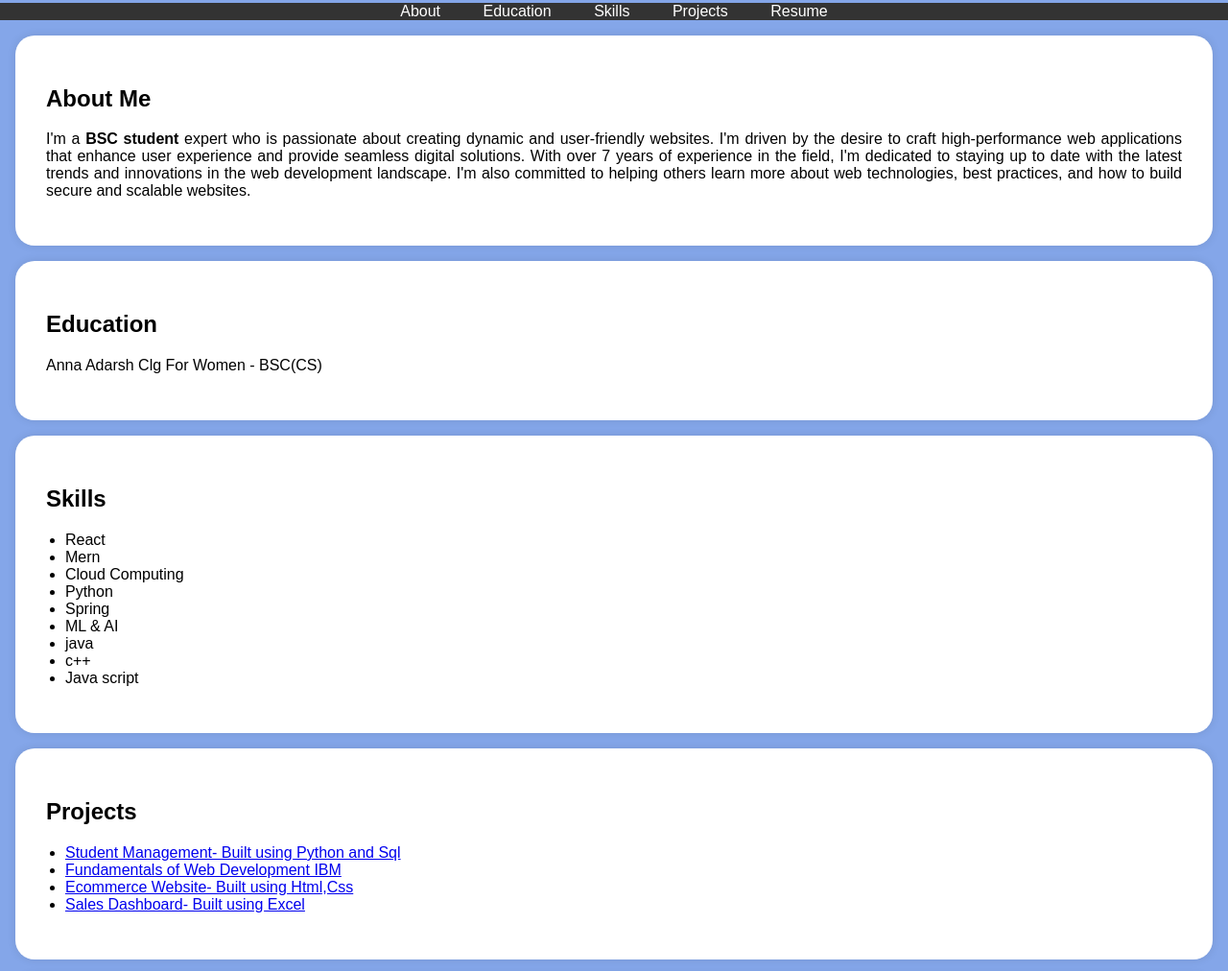
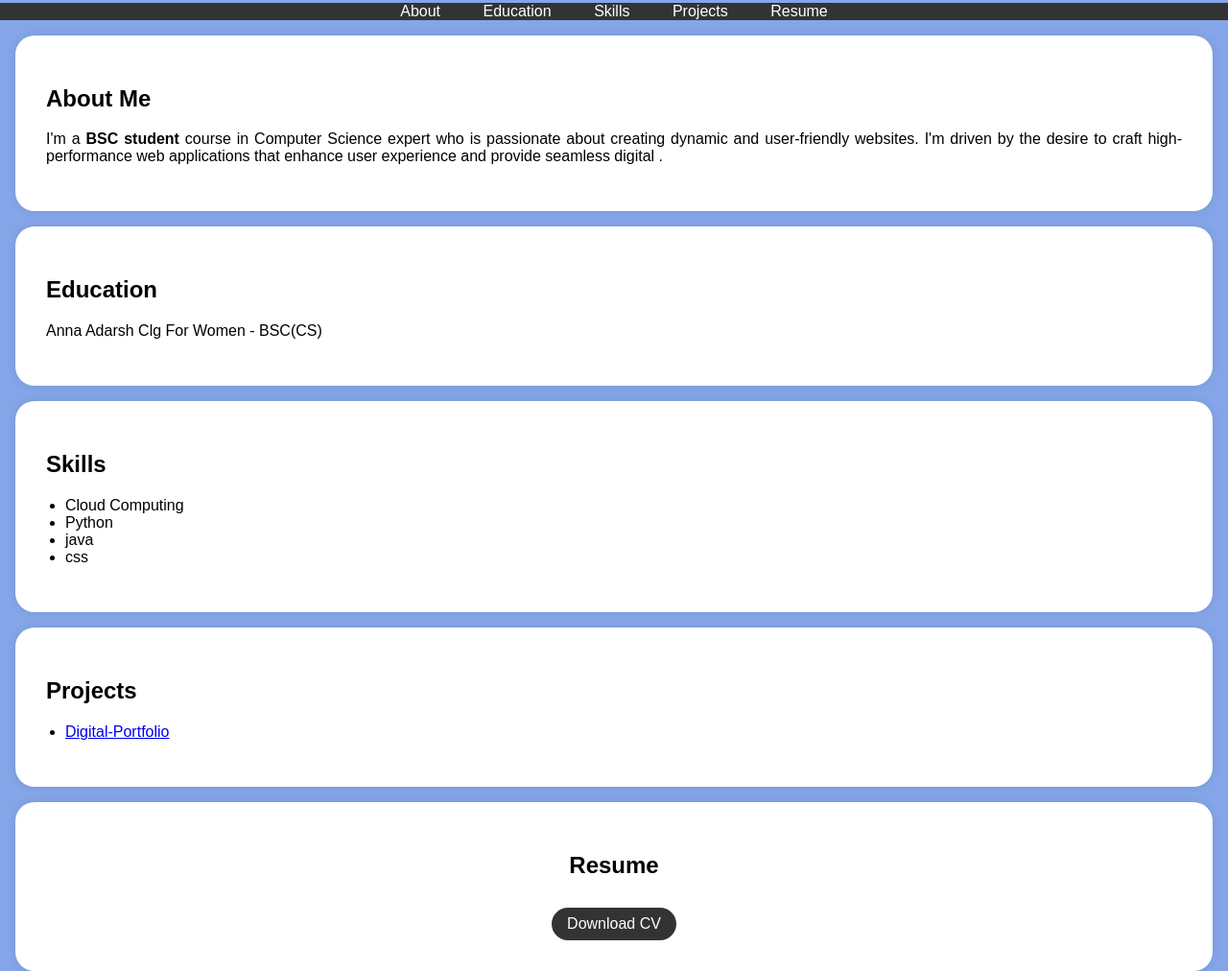
Before and after one commit to sandhiya375/digital-portfolios, a plain HTML site: page index.html in a window 1280 px wide. Shown: the part 210-1222 px from the top of the page at 96% size. Drawn offline with Linux system fonts and the light colour scheme.

Commit message:
Update index.html

```diff
--- a/index.html
+++ b/index.html
@@ -115,12 +115,9 @@
     <section id="about">
         <div class="section-content">
             <h2>About Me</h2>
-            <p>I'm a <b>BSC student</b> expert who is passionate about creating dynamic and user-friendly websites.
+            <p>I'm a <b>BSC student</b> course in Computer Science expert who is passionate about creating dynamic and user-friendly websites.
                 I'm driven by the desire to craft high-performance web applications that enhance user experience and provide
-                 seamless digital solutions. With over 7 years of experience in the field, I'm dedicated to staying up to date
-                 with the latest trends and innovations in the
-                 web development landscape. I'm also committed to helping others learn more about web technologies,
-                 best practices, and how to build secure and scalable websites.</p>
+                 seamless digital .</p>
 
         </div>
     </section>
@@ -138,15 +135,10 @@
         <div class="section-content">
             <h2>Skills</h2>
             <ul>
-                <li>React</li>
-                <li>Mern</li>
                 <li>Cloud Computing</li>
                 <li>Python</li>
-                <li>Spring</li>
-                <li>ML & AI</li>
                 <li>java</li>
-                <li>c++</li>
-                <li>Java script</li>
+                <li>css</li>
             </ul>
         </div>
     </section>
@@ -155,10 +147,7 @@
         <div class="section-content">
             <h2>Projects</h2>
             <ul>
-                <li><a href="#">Student Management- Built using Python and Sql</a></li>
-                <li><a href="#">Fundamentals of Web Development IBM</a></li>
-                <li><a href="#">Ecommerce Website- Built using Html,Css</a></li>
-                <li><a href="#">Sales Dashboard- Built using Excel</a></li>
+                <li><a href="#">Digital-Portfolio</a></li>
                 <!-- Add more project links here -->
             </ul>
         </div>
```
